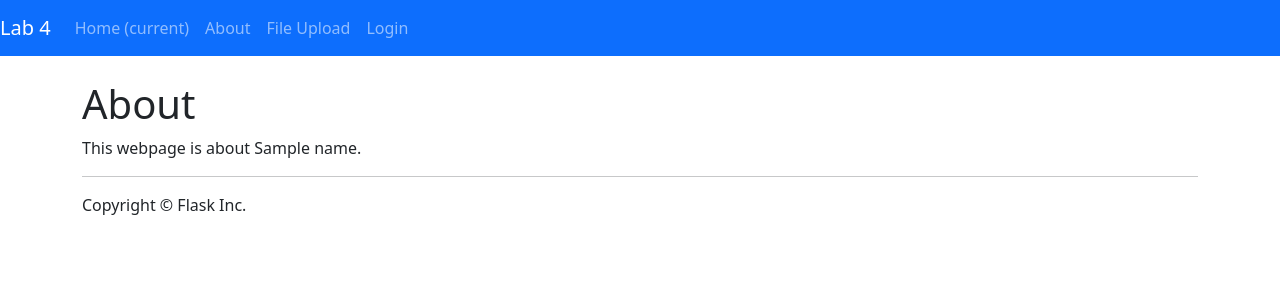
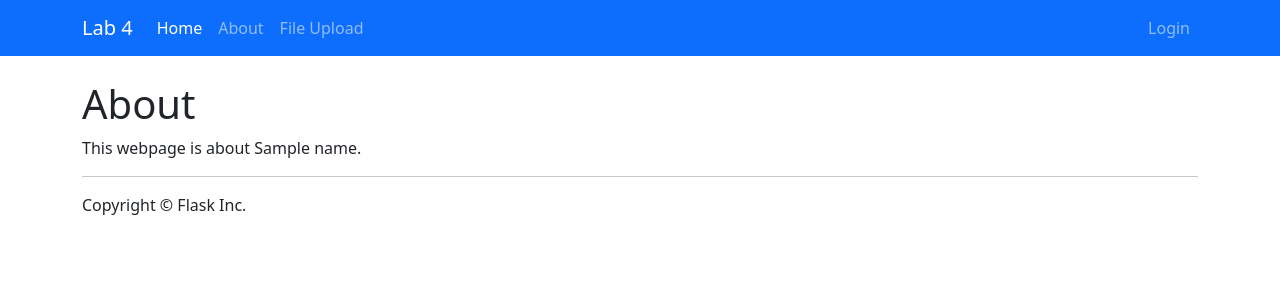
Before and after one commit to zaracampbell/info3180-lab4, a Python web app: template app/templates/about.html in a window 1280 px wide. Shown: the top 300 px of the page. Run offline with Jinja, Linux system fonts and the light colour scheme; the template is opened without the code that fills it: most values are stand-ins (such as "Sample title", 1, 10 or a date in 2020); some libraries are stand-ins or nearby versions.

Commit message:
Fix navbar based on updated Bootstrap CSS

```diff
--- a/app/templates/header.html
+++ b/app/templates/header.html
@@ -1,13 +1,13 @@
 <nav class="navbar navbar-expand-lg navbar-dark bg-primary fixed-top">
+  <div class="container">
     <a class="navbar-brand" href="#">Lab 4</a>
     <button class="navbar-toggler" type="button" data-toggle="collapse" data-target="#navbarSupportedContent" aria-controls="navbarSupportedContent" aria-expanded="false" aria-label="Toggle navigation">
       <span class="navbar-toggler-icon"></span>
     </button>
-
     <div class="collapse navbar-collapse" id="navbarSupportedContent">
-    <ul class="navbar-nav mr-auto">
-      <li class="nav-item active">
-        <a class="nav-link" href="{{ url_for('home') }}">Home <span class="sr-only">(current)</span></a>
+      <ul class="navbar-nav me-auto">
+        <li class="nav-item">
+          <a class="nav-link active" href="{{ url_for('home') }}">Home <span class="visually-hidden">(current)</span></a>
         </li>
         <li class="nav-item">
           <a class="nav-link" href="{{ url_for('about') }}">About</a>
@@ -16,17 +16,11 @@
             <a class="nav-link" href="{{ url_for('upload') }}">File Upload</a>
         </li>
       </ul>
-
       <ul class="navbar-nav">
-        {% if not session.logged_in %}
         <li class="nav-item">
             <a class="nav-link" href="{{ url_for('login') }}">Login</a>
         </li>
-        {% else %}
-            <li class="nav-item">
-                <a class="nav-link" href="{{ url_for('logout') }}">Logout</a>
-            </li>
-        {% endif %}
       </ul>
     </div>
+  </div>
 </nav>
```
Lines whose indentation alone changed are shown as unchanged.
